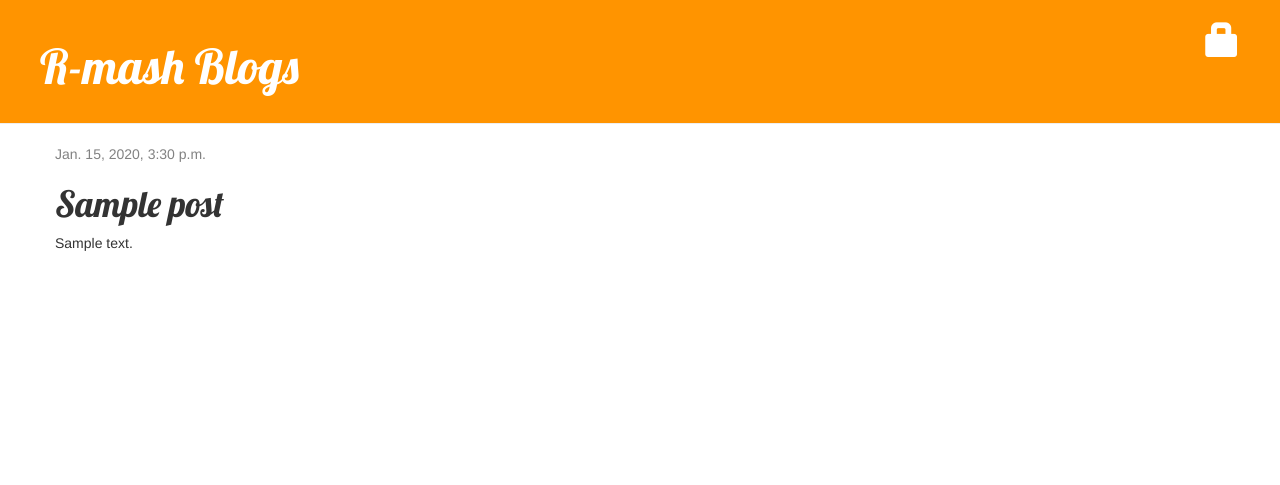
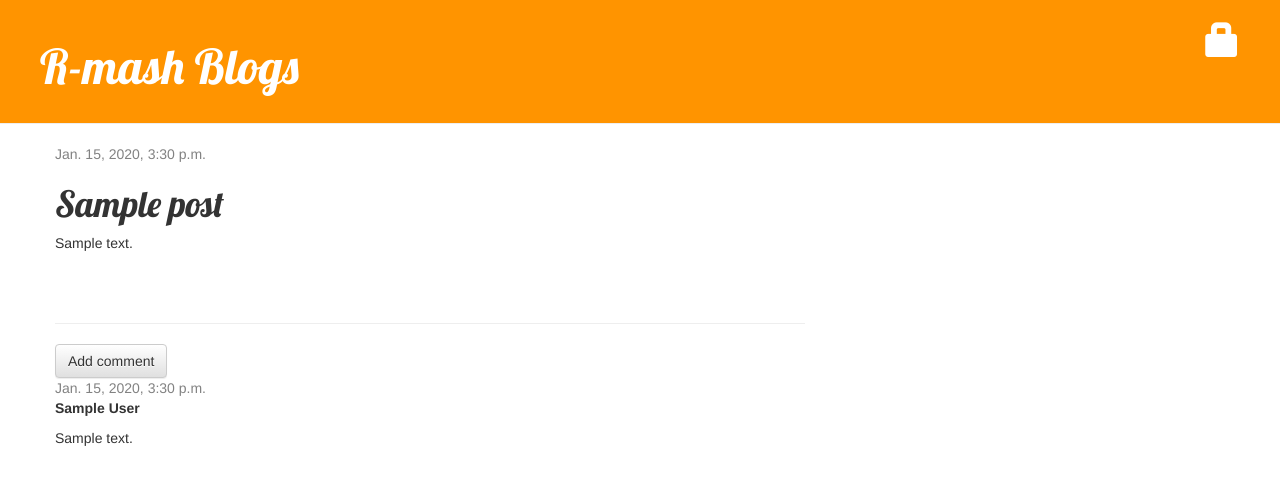
Before and after one commit to Rashmil-1999/my, a Django app: page /post/1/ in a window 1280 px wide. Shown: the top 485 px of the page. Run offline with Django 3.2, Linux system fonts and the light colour scheme; tables that the repository leaves empty hold one stand-in row (values such as "Sample post"); some libraries are stand-ins or nearby versions.

Commit message:
added comment model

```diff
--- a/blog/admin.py
+++ b/blog/admin.py
@@ -1,6 +1,6 @@
 from django.contrib import admin
-from .models import Post
+from .models import Post,Comment
 
 admin.site.register(Post)
-
+admin.site.register(Comment)
 # Register your models here.
--- a/blog/models.py
+++ b/blog/models.py
@@ -14,3 +14,20 @@ class Post(models.Model):
 
     def __str__(self):
         return self.title
+
+class Comment(models.Model):
+    post = models.ForeignKey('blog.Post',related_name = 'comments',on_delete = models.CASCADE)
+    author = models.CharField(max_length = 200)
+    text = models.TextField()
+    created_date = models.DateTimeField(default = timezone.now)
+    approved_comment = models.BooleanField(default = False)
+
+    def approve(self):
+        self.approved_comment = True
+        self.save()
+
+    def approved_comments(self):
+        return self.comments.filter(approved_comment=True)
+
+    def __str__(self):
+        return self.text
--- a/blog/static/css/blog.css
+++ b/blog/static/css/blog.css
@@ -17,7 +17,7 @@ h1 a {
     margin-left: 40px;
 }
 h1, h2, h3, h4 {
-    font-family: 'Lobster', cursive;
+    font-family: 'Lobster', fantasy;
 }
 .date {
     color: #828282;
@@ -41,3 +41,7 @@ h1, h2, h3, h4 {
 .post h1 a, .post h1 a:visited {
     color: #000000;
 }
+.comment{
+
+    margin-top: 20px 0px 20px 20px;
+}
--- a/blog/templates/blog/post_detail.html
+++ b/blog/templates/blog/post_detail.html
@@ -17,4 +17,24 @@
             <h1>{{ post.title }}</h1>
             <p>{{ post.text|linebreaksbr }}</p>
       </div>
+      <hr>
+            <a class="btn btn-default" href="{% url 'add_comment_to_post' pk=post.pk %}">Add comment</a>
+            {% for comment in post.comments.all %}
+             {% if user.is_authenticated or comment.approved_comment %}
+                  <div class="comment">
+                        <div class="date">
+                          {{ comment.created_date }}
+                          {% if not comment.approved_comment %}
+                            <a class="btn btn-default" href="{% url 'comment_remove' pk=comment.pk %}"><span class="glyphicon glyphicon-remove"></span></a>
+                            <a class="btn btn-default" href="{% url 'comment_approve' pk=comment.pk %}"><span class="glyphicon glyphicon-ok"></span></a>
+                          {% endif %}
+                        </div>
+
+                              <strong>{{ comment.author }}</strong>
+                              <p>{{ comment.text|linebreaks }}</p>
+                  </div>
+              {% endif %}
+            {% empty %}
+            <p>No comments here yet :(</p>
+            {% endfor %}
 {%  endblock %}
--- a/blog/templates/blog/post_list.html
+++ b/blog/templates/blog/post_list.html
@@ -11,6 +11,7 @@
                       </div>
                       <h1><a href="{% url 'post_detail' pk=post.pk  %}">{{ post.title }}</a></h1>
                       <p>{{ post.text|linebreaksbr }}</p>
+                      <a href="{% url 'post_detail' pk=post.pk %}">Comments:{{post.comments.count}}</a>
                   </div>
               {% endfor %}
 {% endblock %}
--- a/blog/urls.py
+++ b/blog/urls.py
@@ -1,5 +1,6 @@
 from django.conf.urls import url
 from . import views
+from django.urls import path
 
 urlpatterns = [
     url(r'^$', views.post_list, name = 'post_list'),
@@ -10,5 +11,8 @@ urlpatterns = [
     url(r'^post/(?P<pk>\d+)/publish/$', views.post_publish, name='post_publish'),
     url(r'^post/(?P<pk>\d+)/delete/$', views.post_remove, name='post_remove'),
     url(r'^post/new/publish/$',views.post_publish_new, name = 'post_publish_new'),
+    url(r'^post/(?P<pk>\d+)/comment/$', views.add_comment_to_post, name = 'add_comment_to_post'),
+    url(r'^comment/(?P<pk>\d+)/approve/$', views.comment_approve, name='comment_approve'),
+    url(r'^comment/(?P<pk>\d+)/remove/$', views.comment_remove, name='comment_remove'),
 
 ]
--- a/blog/views.py
+++ b/blog/views.py
@@ -1,7 +1,7 @@
 from django.shortcuts import render, get_object_or_404
-from .models import Post
+from .models import Post,Comment
 from django.utils import timezone
-from .forms import PostForm
+from .forms import PostForm,CommentForm
 from django.shortcuts import redirect
 from django.contrib.auth.decorators import login_required
 
@@ -66,3 +66,25 @@ def post_remove(request, pk):
     post = get_object_or_404(Post, pk = pk)
     post.delete()
     return redirect('post_list')
+def add_comment_to_post(request, pk):
+    post = get_object_or_404(Post , pk = pk)
+    if request.method == "POST":
+        form = CommentForm(request.POST)
+        if form.is_valid():
+            comment = form.save(commit = False)
+            comment.post = post
+            comment.save()
+            return redirect('post_detail', pk = post.pk)
+    else:
+        form = CommentForm()
+    return render(request,'blog/add_comment_to_post.html',{'form' : form})
+@login_required
+def comment_approve(request, pk):
+    comment = get_object_or_404(Comment , pk = pk)
+    comment.approve()
+    return redirect('post_detail', pk = comment.post.pk)
+
+def comment_remove(request, pk):
+    comment = get_object_or_404(Comment , pk = pk)
+    comment.delete()
+    return redirect('post_detail', pk = comment.post.pk)
--- a/mysite/settings.py
+++ b/mysite/settings.py
@@ -37,7 +37,8 @@ INSTALLED_APPS = [
     'django.contrib.sessions',
     'django.contrib.messages',
     'django.contrib.staticfiles',
-    'blog'
+    'blog',
+    'rest_framework'
 ]
 
 MIDDLEWARE = [
```
Also changed, not shown: blog/forms.py (+8 -1 lines), blog/templates/blog/add_comment_to_post.html (added, +9 -0 lines), blog/migrations/0002_comments.py (added), blog/migrations/0003_auto_20180419_1034.py (added).
